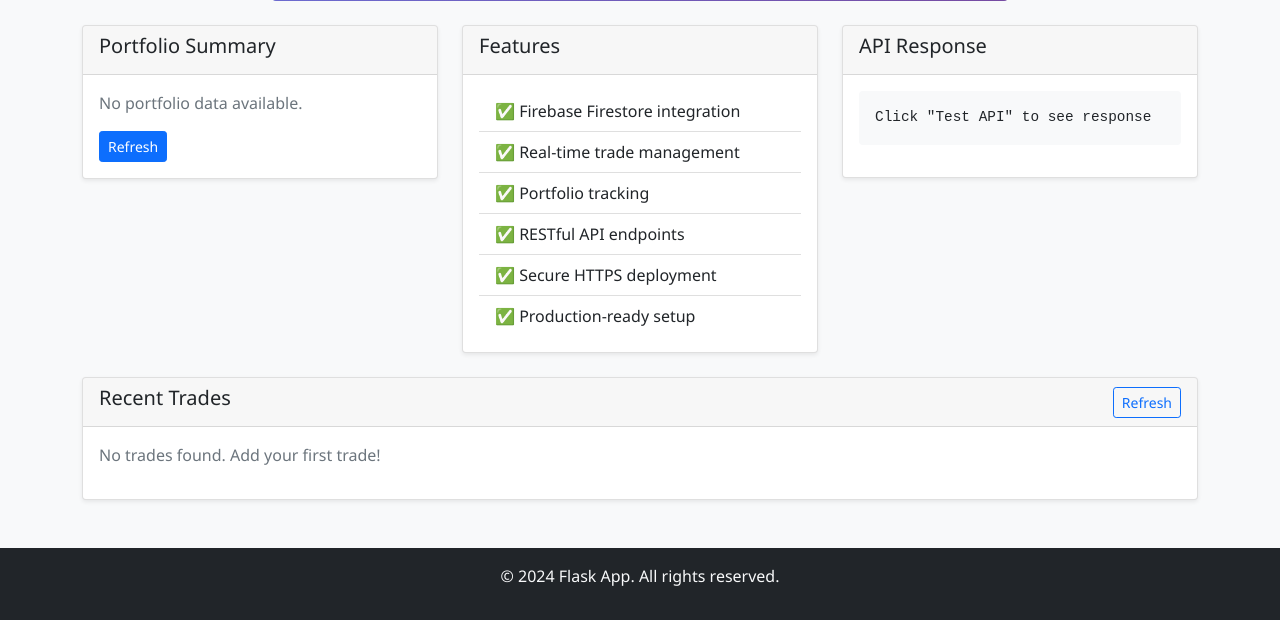
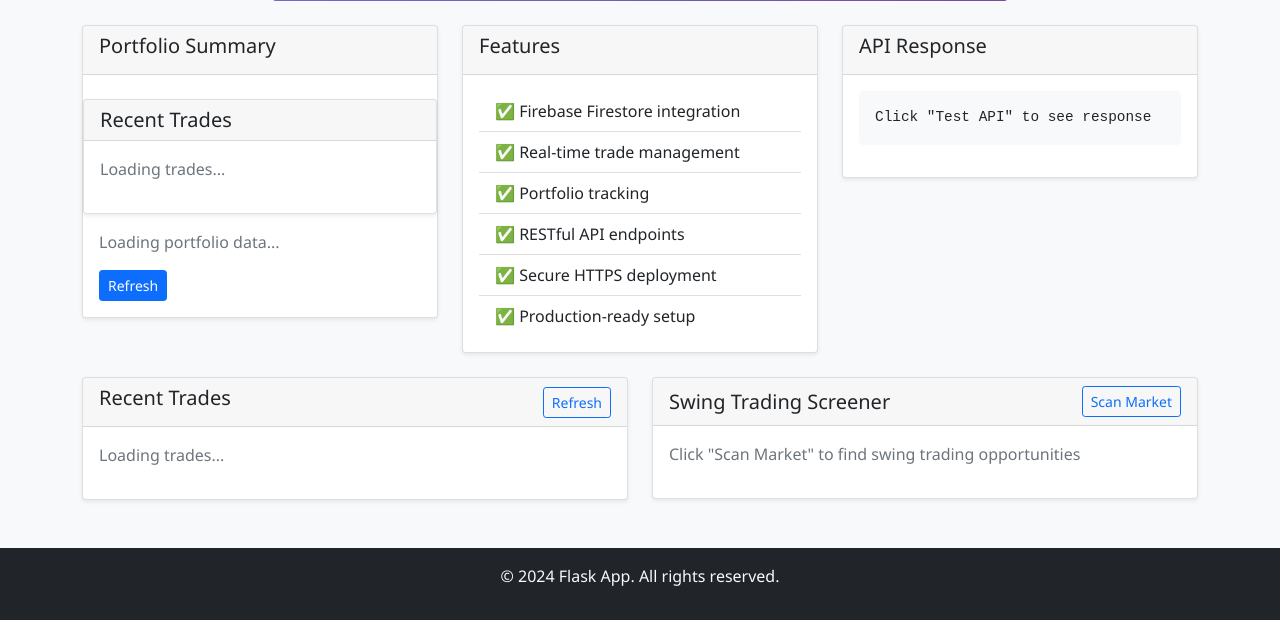
Before and after one commit to shashankreddy509/py-fla-trading, a Flask app: page / in a window 1280 px wide. Shown: the part 514-1134 px from the top of the page. Run offline with Flask 3, Linux system fonts and the light colour scheme; data that the repository does not hold is empty.

Commit message:
added chartink data

```diff
--- a/app.py
+++ b/app.py
@@ -82,6 +82,24 @@ def trades():
         except Exception as e:
             return jsonify({'error': str(e)}), 500
 
+@app.route('/api/swing-screener', methods=['GET'])
+def swing_screener():
+    """Fetch swing trading opportunities from ChartInk screener"""
+    try:
+        from pyton_scripts.fetch_swing_trade_script import fetch_swing_trades
+
+        # Get screener results
+        screener_data = fetch_swing_trades()
+
+        return jsonify({
+            'success': True,
+            'count': len(screener_data),
+            'stocks': screener_data,
+            'timestamp': datetime.utcnow().isoformat()
+        })
+    except Exception as e:
+        return jsonify({'error': str(e)}), 500
+
 @app.errorhandler(404)
 def not_found(error):
     """Custom 404 error handler"""
--- a/static/js/main.js
+++ b/static/js/main.js
@@ -148,7 +148,73 @@ function addTrade() {
     });
 }
 
-function showNotification(message, type = 'info') {
+function loadSwingScreener() {
+    const screenerElement = document.getElementById('screener-results');
+    screenerElement.innerHTML = '<p class="text-muted"><i class="fas fa-spinner fa-spin"></i> Scanning market for swing opportunities...</p>';
+
+    fetch('/api/swing-screener')
+        .then(response => response.json())
+        .then(data => {
+            if (data.success && data.stocks && data.stocks.length > 0) {
+                let screenerHtml = `
+                    <div class="mb-2">
+                        <small class="text-muted">Found ${data.count} opportunities • Last scan: ${new Date(data.timestamp).toLocaleTimeString()}</small>
+                    </div>
+                    <div class="table-responsive" style="max-height: 300px; overflow-y: auto;">
+                        <table class="table table-sm table-hover">
+                            <thead class="table-light sticky-top">
+                                <tr>
+                                    <th>Symbol</th>
+                                    <th>Price</th>
+                                    <th>Action</th>
+                                </tr>
+                            </thead>
+                            <tbody>
+                `;
+
+                data.stocks.forEach((stock, index) => {
+                    screenerHtml += `
+                        <tr>
+                            <td>
+                                <strong>${stock.symbol}</strong>
+                                <br><small class="text-muted">${stock.name}</small>
+                            </td>
+                            <td>₹${stock.close_price}</td>
+                            <td>
+                                <button class="btn btn-success btn-sm" onclick="addScreenerTrade('${stock.symbol}', ${stock.close_price})">
+                                    <i class="fas fa-plus"></i> Add Trade
+                                </button>
+                            </td>
+                        </tr>
+                    `;
+                });
+
+                screenerHtml += '</tbody></table></div>';
+                screenerElement.innerHTML = screenerHtml;
+            } else {
+                screenerElement.innerHTML = '<p class="text-muted">No swing trading opportunities found at the moment.</p>';
+            }
+        })
+        .catch(error => {
+            screenerElement.innerHTML = `<p class="text-danger">Error loading screener: ${error.message}</p>`;
+        });
+}
+
+function addScreenerTrade(symbol, price) {
+    // Pre-fill the add trade modal with screener data
+    document.getElementById('symbol').value = symbol;
+    document.getElementById('price').value = price;
+    document.getElementById('action').value = 'BUY'; // Default to BUY for swing trades
+    document.getElementById('quantity').value = ''; // Let user enter quantity
+
+    // Show the modal
+    showAddTradeModal();
+
+    // Focus on quantity field
+    setTimeout(() => {
+        document.getElementById('quantity').focus();
+    }, 500);
+}
     const notification = document.createElement('div');
     notification.className = `alert alert-${type} alert-dismissible fade show position-fixed`;
     notification.style.top = '20px';
--- a/templates/index.html
+++ b/templates/index.html
@@ -21,6 +21,21 @@
         <div class="card">
             <div class="card-header">
                 <h5>Portfolio Summary</h5>
+            </div>
+
+            <div class="row mt-4">
+                <div class="col-md-12">
+                    <div class="card">
+                        <div class="card-header">
+                            <h5 class="mb-0">Recent Trades</h5>
+                        </div>
+                        <div class="card-body">
+                            <div id="trades-list">
+                                <p class="text-muted">Loading trades...</p>
+                            </div>
+                        </div>
+                    </div>
+                </div>
             </div>
             <div class="card-body">
                 <div id="portfolio-summary">
@@ -60,7 +75,7 @@
 </div>
 
 <div class="row mt-4">
-    <div class="col-12">
+    <div class="col-md-6">
         <div class="card">
             <div class="card-header d-flex justify-content-between align-items-center">
                 <h5>Recent Trades</h5>
@@ -69,6 +84,21 @@
             <div class="card-body">
                 <div id="trades-list">
                     <p class="text-muted">Loading trades...</p>
+                </div>
+            </div>
+        </div>
+    </div>
+    <div class="col-md-6">
+        <div class="card">
+            <div class="card-header d-flex justify-content-between align-items-center">
+                <h5 class="mb-0">Swing Trading Screener</h5>
+                <button class="btn btn-outline-primary btn-sm" onclick="loadSwingScreener()">
+                    <i class="fas fa-search"></i> Scan Market
+                </button>
+            </div>
+            <div class="card-body">
+                <div id="screener-results">
+                    <p class="text-muted">Click "Scan Market" to find swing trading opportunities</p>
                 </div>
             </div>
         </div>
```
Also changed, not shown: pyton_scripts/fetch_swing_trade_script.py (added, +80 -0 lines).
